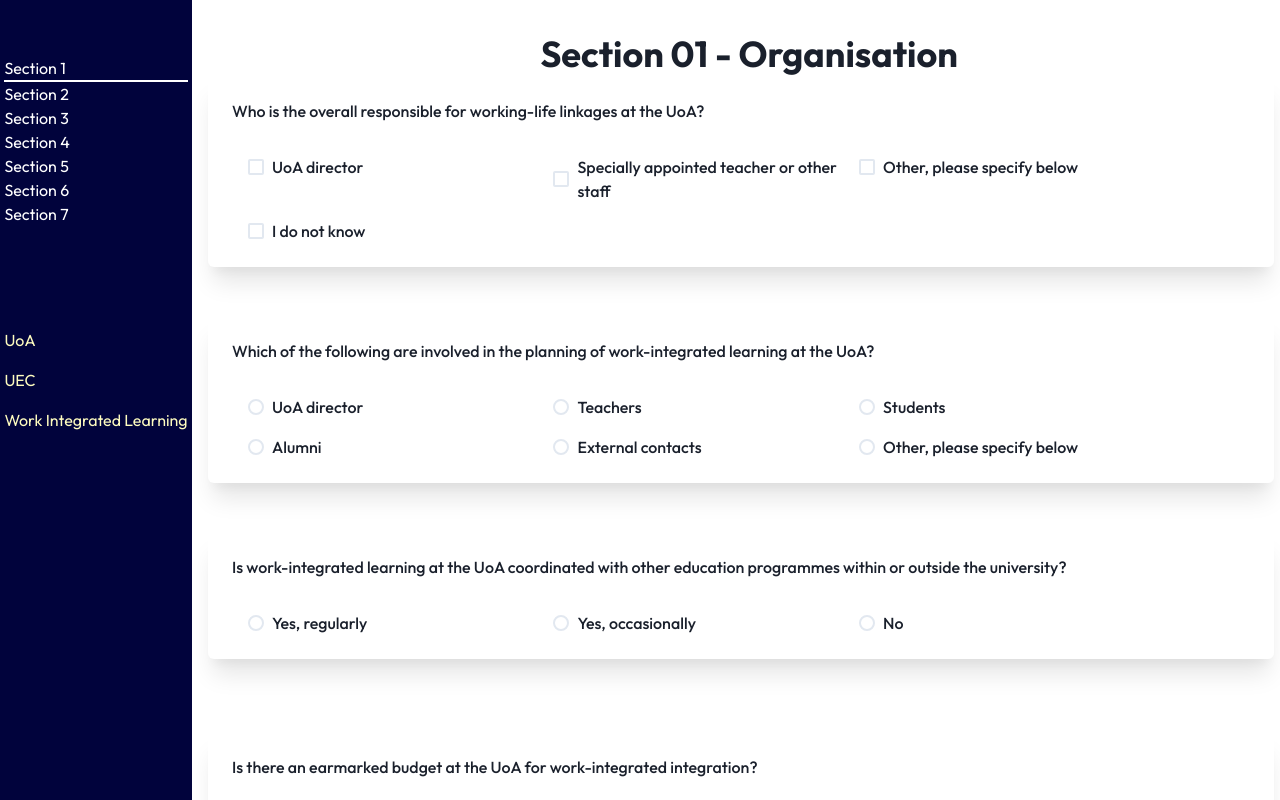
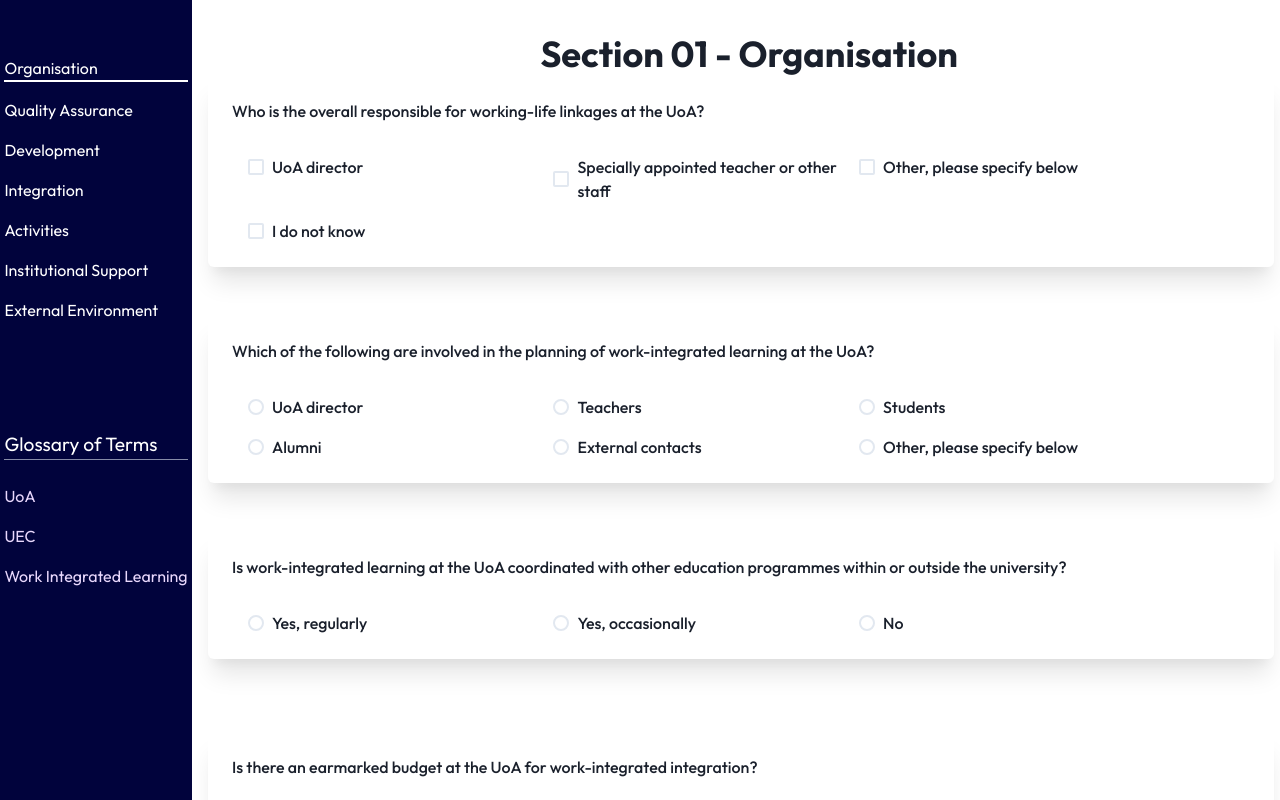
Before and after one commit to RDSandakelum/SECRA-Web-App, a React (Vite) app: page /survey in a window 1280 px wide. Shown: the top 800 px of the page. Built offline with nearby package versions, Linux system fonts and the light colour scheme.

Commit message:
Glossary terms heading and section rename

```diff
--- a/src/Components/QuestionMenuBar.jsx
+++ b/src/Components/QuestionMenuBar.jsx
@@ -11,7 +11,9 @@ import {
   DrawerOverlay,
   DrawerContent,
   DrawerBody,
-  Tooltip
+  Tooltip,
+  Text,
+  Divider
 } from "@chakra-ui/react";
 import { AiOutlineHome } from "react-icons/ai";
 import { HamburgerIcon } from "@chakra-ui/icons";
@@ -77,6 +79,7 @@ const MenuBar = ({ sections, currentSection, setCurrentSection }) => {
             <Box>
             {sections.map((section, index) => (
               <ListItem
+              mb = '1rem'
                 _hover={itemStyle}
                 key={section}
                 onClick={() => setCurrentSection(index)}
@@ -87,17 +90,20 @@ const MenuBar = ({ sections, currentSection, setCurrentSection }) => {
             ))}
             </Box>
             <Box>
-            <ListItem color='yellow.100' mb='1rem'>
+              <Text mt='5rem'  fontSize='1.2rem'>Glossary of Terms</Text>
+              <Divider/>
+              <br></br>
+            <ListItem color='purple.100' mb='1rem'>
               <Tooltip hasArrow label='While the UoA is commonly a degree program, it can also be extended to include larger organizational structures like departments or faculties. The principle guiding the selection of a UoA is specificity; the more precise and well-defined the UoA, the more targeted and relevant the assessment outcomes will be.' placement='auto-start'>
               UoA
               </Tooltip>
             </ListItem>
-            <ListItem color='yellow.100' mb='1rem'>
+            <ListItem color='purple.100' mb='1rem'>
               <Tooltip hasArrow label='University-Enterprise Collaboration: University Enterprise Collaboration (UEC) refers to the strategic partnership and cooperative engagement between academic institutions and business enterprises.' placement='auto-start'>
               UEC
               </Tooltip>
             </ListItem>
-            <ListItem color='yellow.100'>
+            <ListItem color='purple.100'>
               <Tooltip hasArrow label='An educational approach that integrates academic learning with practical application in a workplace setting, aligning closely with the needs of the corporate sector. ' placement='auto-start'>
               Work Integrated Learning
               </Tooltip>
@@ -127,6 +133,7 @@ const MenuBar = ({ sections, currentSection, setCurrentSection }) => {
                 <List spacing={3}>
                   {sections.map((section, index) => (
                     <ListItem
+                      mb = '1rem'
                       _hover={itemStyle}
                       key={section}
                       onClick={() => setCurrentSection(index)}
--- a/src/Components/QuestionsPage.jsx
+++ b/src/Components/QuestionsPage.jsx
@@ -17,13 +17,13 @@ import { doc, setDoc, addDoc, collection } from "firebase/firestore";
 import { useNavigate, useLocation } from "react-router-dom";
 export default function QuestionsPage() {
   const sections = [
-    "Section 1",
-    "Section 2",
-    "Section 3",
-    "Section 4",
-    "Section 5",
-    "Section 6",
-    "Section 7",
+    "Organisation",
+    "Quality Assurance",
+    "Development",
+    "Integration",
+    "Activities",
+    "Institutional Support",
+    "External Environment",
   ];
 
   const navigateTo = useNavigate();
```
